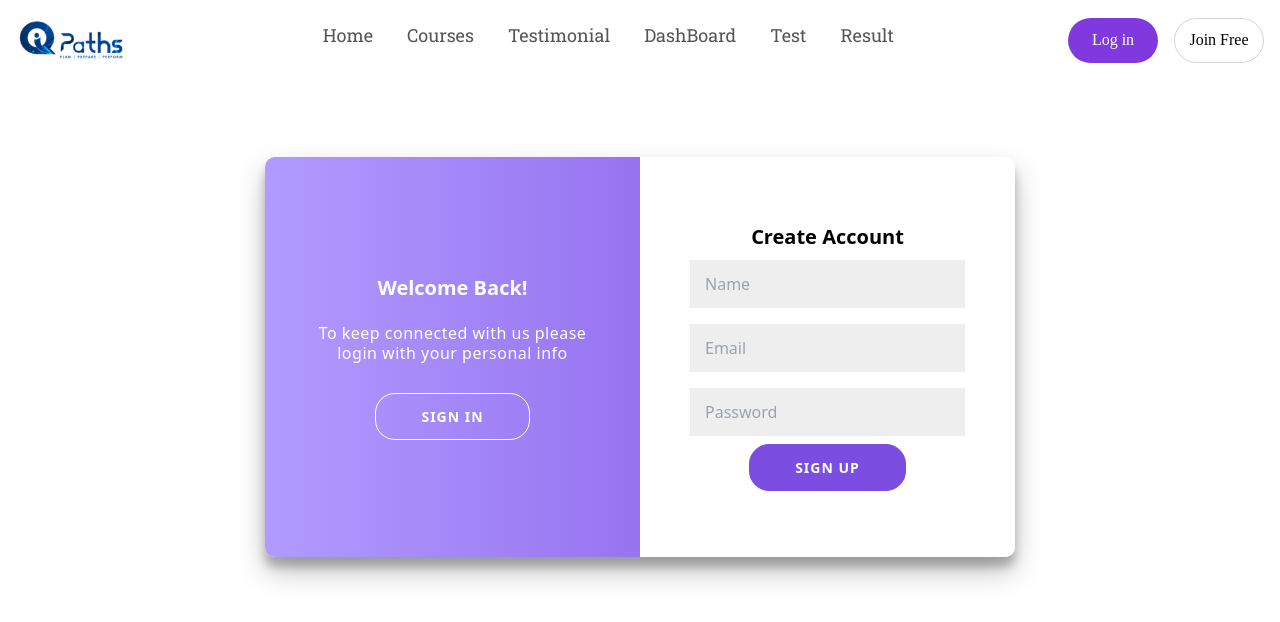
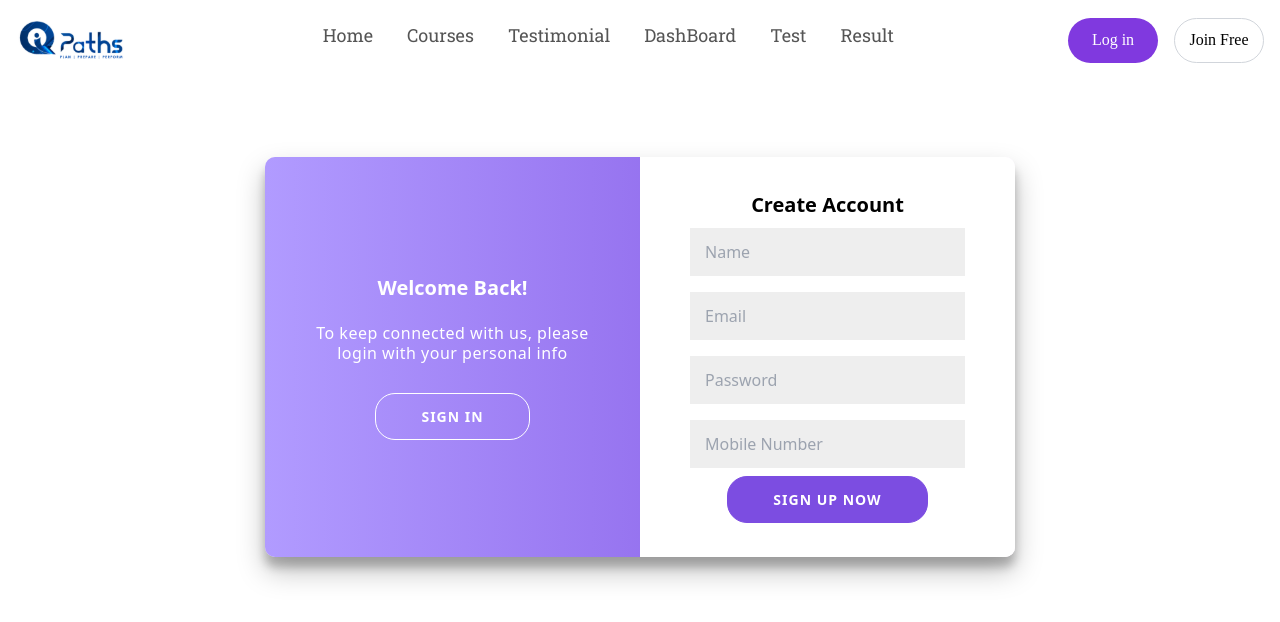
Before and after one commit to ITISH7/iqpathsquizFrontend, a React (Vite) app: page /login in a window 1280 px wide. Both pictures are taken after a click on the button "SIGN UP". Shown: the top 622 px of the page. Built offline with nearby package versions, Linux system fonts and the light colour scheme; a web font is replaced by a local one.

Commit message:
login functionalities added

```diff
--- a/src/components/Login/Login.jsx
+++ b/src/components/Login/Login.jsx
@@ -8,9 +8,12 @@ const Log = ({ onSwitchToSignup }) => {
   const [errorMessage, setErrorMessage] = useState("");
   const [signIn, toggle] = useState(true);
   const [formData, setFormData] = useState({
-    email: "",
-    password: "",
+    name: '',
+    email: '',
+    password: '',
+    mobileNo: ''
   });
+
 
   const navigate = useNavigate();
   const authService = new AuthService();
@@ -52,37 +55,97 @@ const Log = ({ onSwitchToSignup }) => {
     }
   };
 
+
+  const handleSignup = async(e) => {
+    e.preventDefault();
+    try {
+        const userData = await authService.createAccount(formData);
+        console.log(userData);
+        if(userData){
+            console.log("User account created successfully")
+            setIsLoggedIn(true);
+            navigate('/')
+        }
+    } catch (error) {
+        setIsLoggedIn(false);
+        setErrorMessage('Failed to create account. Please try again.');
+        throw error;
+    }
+  };
+
   return (
     <Components.Container>
     <Components.SignUpContainer signinIn={signIn}>
-        <Components.Form>
+      <Components.Form onSubmit={handleSignup}>
         <Components.Title>Create Account</Components.Title>
-          <Components.Input type="text" placeholder="Name" />
-          <Components.Input type="email" placeholder="Email" />
-          <Components.Input type="password" placeholder="Password" />
-          <Components.Button>Sign Up</Components.Button>
+
+        {errorMessage && (
+          <Components.ErrorMessage>{errorMessage}</Components.ErrorMessage>
+        )}
+
+        <Components.Input
+          type="text"
+          placeholder="Name"
+          name="name"
+          value={formData.name}
+          onChange={handleInputChange}
+          required
+        />
+        <Components.Input
+          type="email"
+          placeholder="Email"
+          name="email"
+          value={formData.email}
+          onChange={handleInputChange}
+          required
+        />
+        <Components.Input
+          type="password"
+          placeholder="Password"
+          name="password"
+          value={formData.password}
+          onChange={handleInputChange}
+          required
+        />
+        <Components.Input
+          type="tel"
+          placeholder="Mobile Number"
+          name="mobileNo"
+          value={formData.mobileNo}
+          onChange={handleInputChange}
+          required
+        />
+
+        <Components.Button type="submit">Sign Up now</Components.Button>
       </Components.Form>
     </Components.SignUpContainer>
 
     <Components.SignInContainer signinIn={signIn}>
-        <Components.Form>
+      <Components.Form onSubmit={handleLogin}>
         <Components.Title>Sign in</Components.Title>
+
+        {errorMessage && (
+          <Components.ErrorMessage>{errorMessage}</Components.ErrorMessage>
+        )}
+
         <Components.Input
           type="email"
           placeholder="Email"
+          name="email"
           value={formData.email}
-            name="email"
           onChange={handleInputChange}
+          required
         />
         <Components.Input
           type="password"
           placeholder="Password"
+          name="password"
           value={formData.password}
-            name="password"
           onChange={handleInputChange}
+          required
         />
         <Components.Anchor href="#">Forgot your password?</Components.Anchor>
-          <Components.Button onClick={handleLogin}>Sign In</Components.Button>
+        <Components.Button type="submit">Sign In now</Components.Button>
       </Components.Form>
     </Components.SignInContainer>
 
@@ -91,7 +154,7 @@ const Log = ({ onSwitchToSignup }) => {
         <Components.LeftOverlayPanel signinIn={signIn}>
           <Components.Title>Welcome Back!</Components.Title>
           <Components.Paragraph>
-              To keep connected with us please login with your personal info
+            To keep connected with us, please login with your personal info
           </Components.Paragraph>
           <Components.GhostButton onClick={() => toggle(true)}>
             Sign In
@@ -101,7 +164,7 @@ const Log = ({ onSwitchToSignup }) => {
         <Components.RightOverlayPanel signinIn={signIn}>
           <Components.Title>Hello, Friend!</Components.Title>
           <Components.Paragraph>
-              Enter Your personal details and start journey with us
+            Enter your personal details and start your journey with us
           </Components.Paragraph>
           <Components.GhostButton onClick={() => toggle(false)}>
             Sign Up
--- a/src/components/Statistics/Statistics.module.css
+++ b/src/components/Statistics/Statistics.module.css
@@ -312,6 +312,7 @@
     align-items: center;
     gap: 20px;
     width: 100%;
+    overflow-x: hidden;
     /* margin-top: 20px; */
     /* margin-bottom: 5rem; */
     /* border-left: 2px solid rgb(0, 0, 0, 0.22); */
@@ -476,6 +477,7 @@
     width: 30px;
     /* padding-bottom: 70px; */
     margin-bottom: 20px;
+    left: -40px
 }
 
 .wrapper {
@@ -485,7 +487,7 @@
     position: relative;
     width: fit-content;
     height: 190px;
-    left: -53px;
+    left: -15px;
     margin: -30px 0 20px 0px;
     /* border: 2px solid black; */
 }
--- a/src/context/AuthContext.jsx
+++ b/src/context/AuthContext.jsx
@@ -5,7 +5,7 @@ export const AuthContext = createContext();
 export function AuthProvider({ children }) {
   const [isLoggedIn, setIsLoggedIn] = useState(false);
   const [progress, setProgress] = useState(80);
-  const [userId, setUserId] = useState('66f1063d2851cc36ff0f7f6a');
+  const [userId, setUserId] = useState('66f103e52851cc36ff0f7f5d');
 
 
   const ToggleLogin = (isLoggedIn) => {
```
Lines whose indentation alone changed are shown as unchanged.
